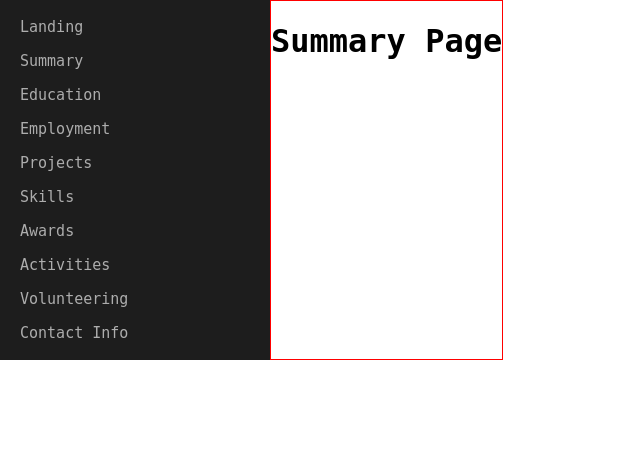
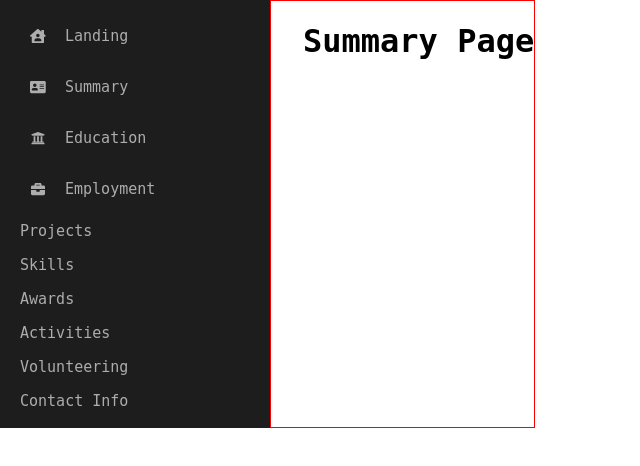
Before and after one commit to russellcape/web-portfolio, a React (Create React App) app: page /summary in a window 1280 px wide. Shown: the top 466 px of the page, without its empty margins (0-640 px from the left). Built offline with nearby package versions, Linux system fonts and the light colour scheme.

Commit message:
Working on sidebar routing and styling

```diff
--- a/package.json
+++ b/package.json
@@ -3,6 +3,11 @@
   "version": "0.1.0",
   "private": true,
   "dependencies": {
+    "@fortawesome/fontawesome-svg-core": "^1.2.30",
+    "@fortawesome/free-brands-svg-icons": "^5.14.0",
+    "@fortawesome/free-regular-svg-icons": "^5.14.0",
+    "@fortawesome/free-solid-svg-icons": "^5.14.0",
+    "@fortawesome/react-fontawesome": "^0.1.11",
     "@testing-library/jest-dom": "^4.2.4",
     "@testing-library/react": "^9.5.0",
     "@testing-library/user-event": "^7.2.1",
--- a/src/App.css
+++ b/src/App.css
@@ -7,3 +7,23 @@
     display: flex;
     flex-direction: column;
 }
+
+.landing {
+    padding-left: 2em;
+}
+
+.summary {
+    padding-left: 2em;
+}
+
+.education {
+    padding-left: 2em;
+}
+
+.projects {
+    padding-left: 2em;
+}
+
+.skills {
+    padding-left: 2em;
+}
--- a/src/App.js
+++ b/src/App.js
@@ -19,6 +19,18 @@ import Awards from './components/Awards';
 import Activities from './components/Activities';
 import Volunteering from './components/Volunteering';
 import ContactInfo from './components/ContactInfo';
+import { FontAwesomeIcon } from '@fortawesome/react-fontawesome';
+import {
+  faHouseUser,
+  faAddressCard,
+  faUniversity,
+  faBriefcase
+} from '@fortawesome/free-solid-svg-icons'
+
+const homeIcon = <FontAwesomeIcon icon={faHouseUser} />;
+const summaryIcon = <FontAwesomeIcon icon={faAddressCard} />;
+const educationIcon = <FontAwesomeIcon icon={faUniversity} />;
+const employmentIcon = <FontAwesomeIcon icon={faBriefcase} />;
 
 function App() {
   return (
@@ -26,19 +38,19 @@ function App() {
       <Router>
           <ProSidebar>
             <Menu>
-              <MenuItem>
+              <MenuItem icon={homeIcon}>
                 Landing
                 <Link to="/" />
               </MenuItem>
-              <MenuItem>
+              <MenuItem icon={summaryIcon}>
                 Summary
                 <Link to="/summary" />
               </MenuItem>
-              <MenuItem>
+              <MenuItem icon={educationIcon}>
                 Education
                 <Link to="/education" />
               </MenuItem>
-              <MenuItem >
+              <MenuItem icon={employmentIcon}>
                 Employment
                 <Link to="/employment" />
               </MenuItem>
@@ -72,6 +84,7 @@ function App() {
           {/* A <Switch> looks through its children <Route>s and
             renders the first one that matches the current URL. */}
 
+          <body>
             <div className="routes">
               <Switch>
                 <Route path="/contact">
@@ -106,9 +119,8 @@ function App() {
                 </Route>
               </Switch>
             </div>
+          </body>
         </Router>
-      <body>
-      </body>
       </div>
   );
 }
```
Also changed, not shown: 1 other file (tests, documents, lock files or other folders). Lines whose indentation alone changed are shown as unchanged.
